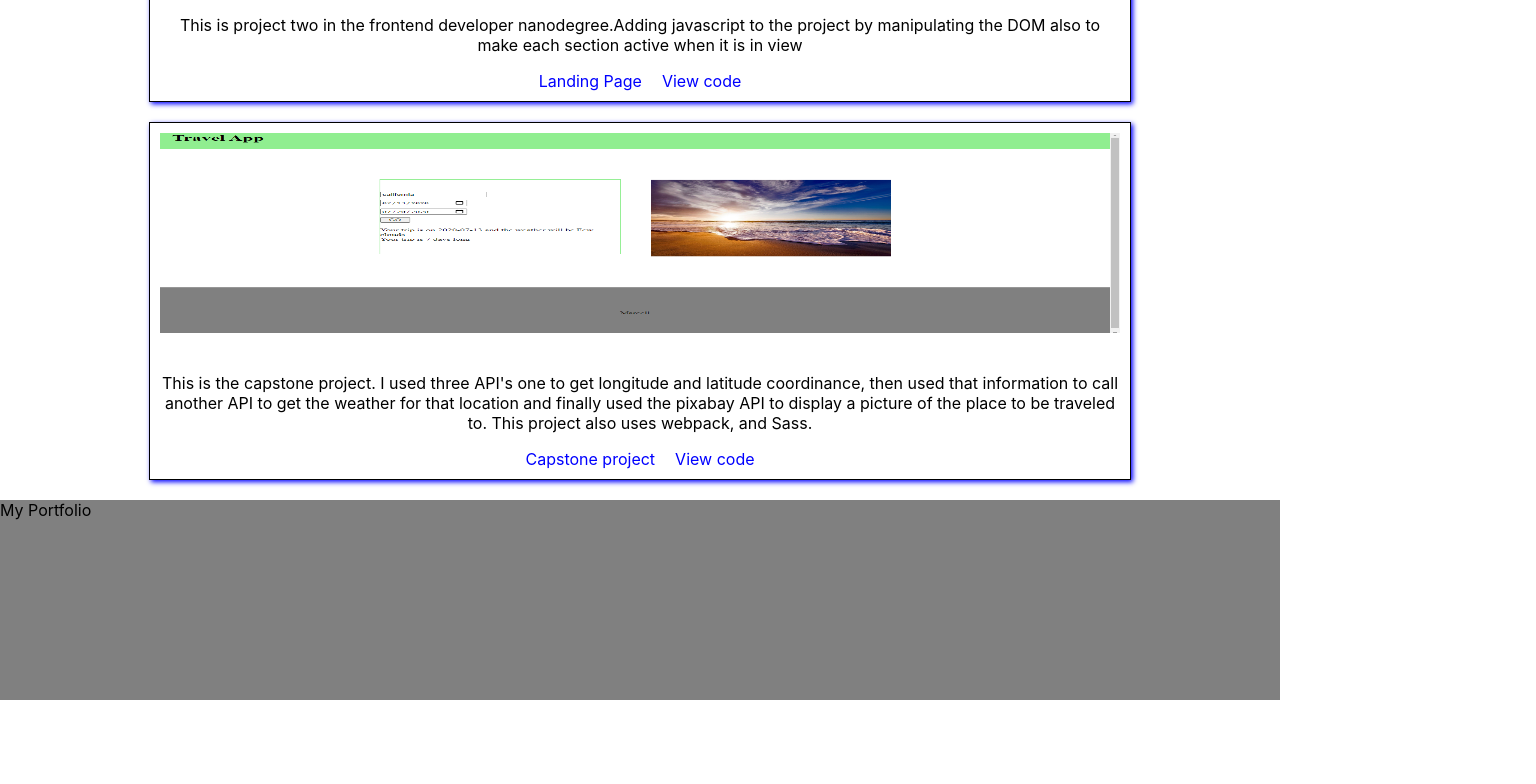
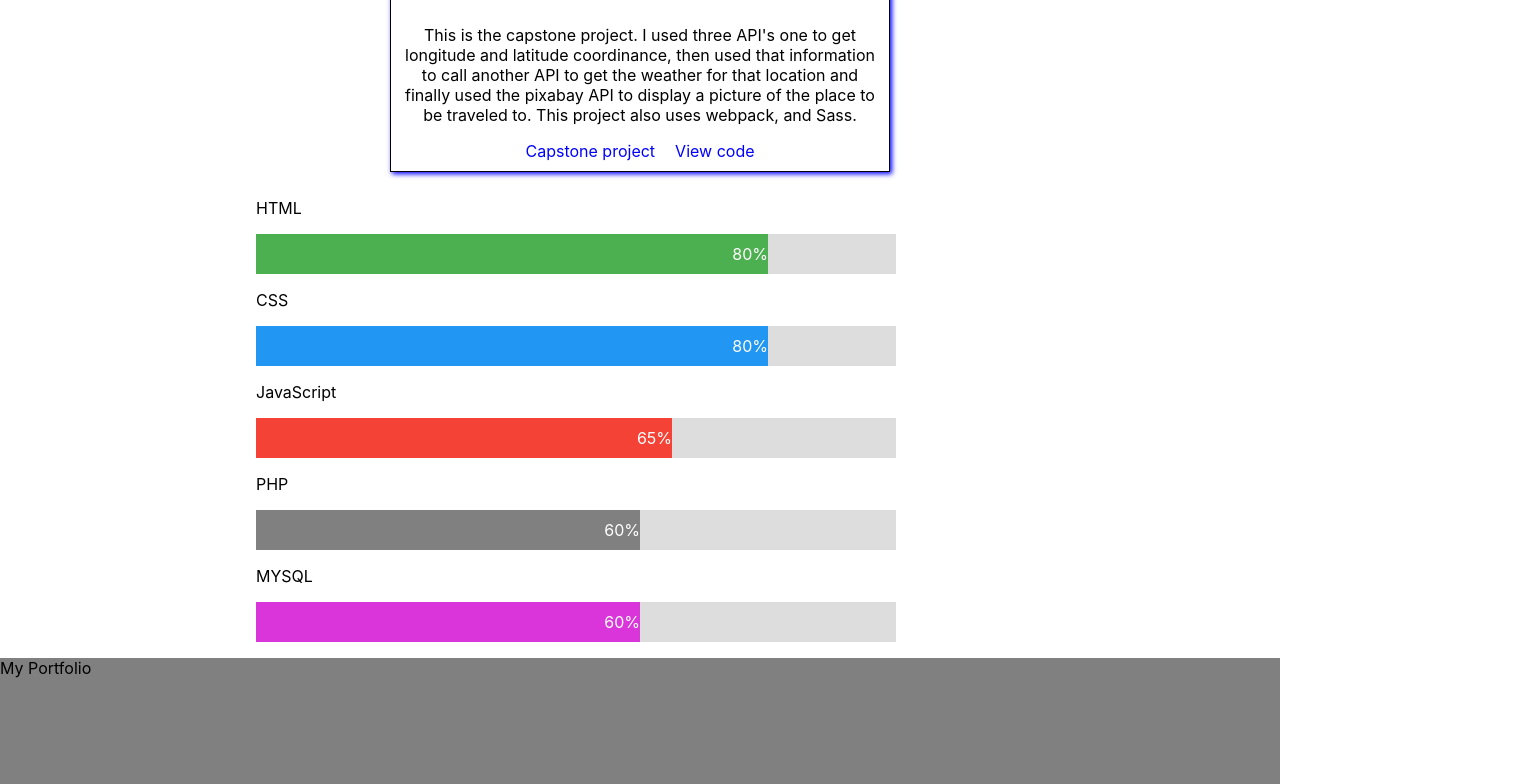
Before and after one commit to 0silverback0/portfolio, a React (Create React App) app: page / in a window 1280 px wide. Shown: the part 1360-2144 px from the top of the page, 1536 px wide, since content can reach past the window. Before the commit the page ends 2060 px from the top, so only its background shows below. Built offline with nearby package versions, Linux system fonts and the light colour scheme.

Commit message:
added skills bar

```diff
--- a/src/App.css
+++ b/src/App.css
@@ -23,3 +23,62 @@
     padding: 10px;
     text-align: center;
 }
+
+
+
+@media only screen and (min-width: 992px) {
+  .card {
+    display: inline-block;
+    width: 500px;
+    margin: 10px;
+  }
+}
+
+@media only screen and (min-width: 992px) {
+  .cards {
+    text-align: center;
+  }
+}
+
+@media only screen and (min-width: 2560px) {
+  .card {
+    display: block;
+    width: 800px;
+    margin: 10px;
+  }
+}
+
+@media only screen and (min-width: 2560px) {
+  .cards {
+    display: flex;
+    justify-content: center;
+  }
+}
+
+
+/* Make sure that padding behaves as expected */
+* {box-sizing:border-box}
+
+/* Container for skill bars */
+.container {
+  width: 50%; /* Full width */
+  background-color: #ddd; /* Grey background */
+}
+
+.skills {
+  text-align: right; /* Right-align text */
+  padding-top: 10px; /* Add top padding */
+  padding-bottom: 10px; /* Add bottom padding */
+  color: white; /* White text color */
+}
+
+.html {width: 80%; background-color: #4CAF50;} /* Green */
+.css {width: 80%; background-color: #2196F3;} /* Blue */
+.js {width: 65%; background-color: #f44336;} /* Red */
+.php {width: 60%; background-color: #808080;} /* Dark Grey */
+.mysql {width:60%; background-color: rgb(218, 53, 218)}
+
+#skill{
+  position: relative;
+  left: 20%;
+}
--- a/src/App.js
+++ b/src/App.js
@@ -7,12 +7,15 @@ import Capstone from './capstone.png'
 import Footer from './footer/footer.js'
 import Me from './me.JPG'
 import './App.css'
+import Skills from './skillsbar/Skills.js'
 
-
+/*
 const style = {
   display: "block",
   justifyContent: "center",
 }
+style={style}
+*/
 
 class App extends Component {
   render () {
@@ -20,7 +23,7 @@ class App extends Component {
     <div>
       <img id='picHead' src={Me} alt='a pic of me' />
       <Header />
-      <div style={style}>
+      <div className='cards'>
         <Card name="Blog App" src="https://udacityblogsite.netlify.app/" img={Pic} github="https://github.com/0silverback0/udacityBlog"
         des="Project one. The objective was to build a simple blog site using HTML and CSS. Specifically using flexbox and grid was a requirement for this project" />
         <Card name="Landing Page" src="https://udacitylandingpage.netlify.app/" img={Landing} github="https://github.com/0silverback0/LandingPage" des="This is project two in the frontend
@@ -29,6 +32,7 @@ class App extends Component {
         des="This is the capstone project. I used three API's one to get longitude and latitude coordinance, then used that information to call another API to get the weather for that location
         and finally used the pixabay API to display a picture of the place to be traveled to. This project also uses webpack, and Sass." />
       </div>
+      <Skills />
       <Footer />
     </div>
 
--- a/src/card/card.js
+++ b/src/card/card.js
@@ -1,4 +1,5 @@
 import React from 'react'
+import '../App.css'
 
 const block = {
     display: 'inline',
--- /dev/null
+++ b/src/skillsbar/Skills.js
@@ -0,0 +1,34 @@
+import React from 'react'
+
+const Skills = () => {
+    return (
+        <div id='skill'>
+        <p>HTML</p>
+<div class="container">
+  <div class="skills html">80%</div>
+</div>
+
+<p>CSS</p>
+<div class="container">
+  <div class="skills css">80%</div>
+</div>
+
+<p>JavaScript</p>
+<div class="container">
+  <div class="skills js">65%</div>
+</div>
+
+<p>PHP</p>
+<div class="container">
+  <div class="skills php">60%</div>
+</div>
+
+<p>MYSQL</p>
+<div class="container">
+    <div class="skills mysql">60%</div>
+</div>
+</div>
+    )
+}
+
+export default Skills
```
